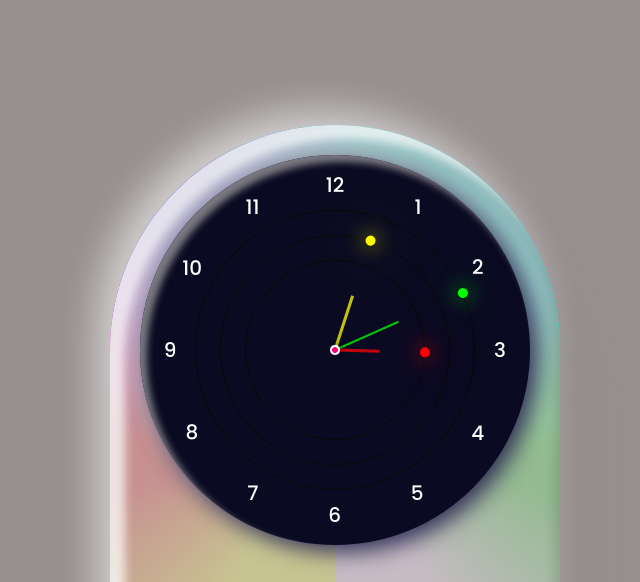
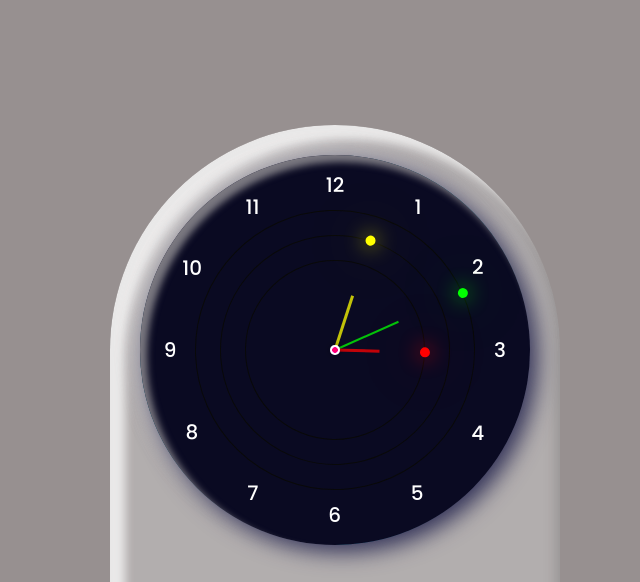
Before and after one commit to Shivadas007/Analog_Digital_Clock, a plain HTML site: page index.html in a window 1280 px wide. Shown: the top 582 px of the page, without its empty margins (305-945 px from the left). Drawn offline with Linux system fonts and the light colour scheme.

Commit message:
Refactor box-shadow and add new CSS properties

```diff
--- a/style.css
+++ b/style.css
@@ -26,6 +26,13 @@
     border-top-left-radius:250px;
     border-top-right-radius:250px;
     box-shadow:45px 45px 45px -15px rgba(135, 135, 135, 0.15),inset 15px 15px 10px rgb(255, 255, 255,0.75),-15px -15px 35px rgb(255, 255, 255,0.55),inset -2px -2px 15px rgba(0,0,0,0.2);
+
+      overflow: hidden;
+    isolation: isolate;
+    transform: translateZ(0);
+    -webkit-transform: translateZ(0);
+    -webkit-mask-image: -webkit-radial-gradient(white, black);
+}
 
 }
 .clock::after,.clock::before{
```
